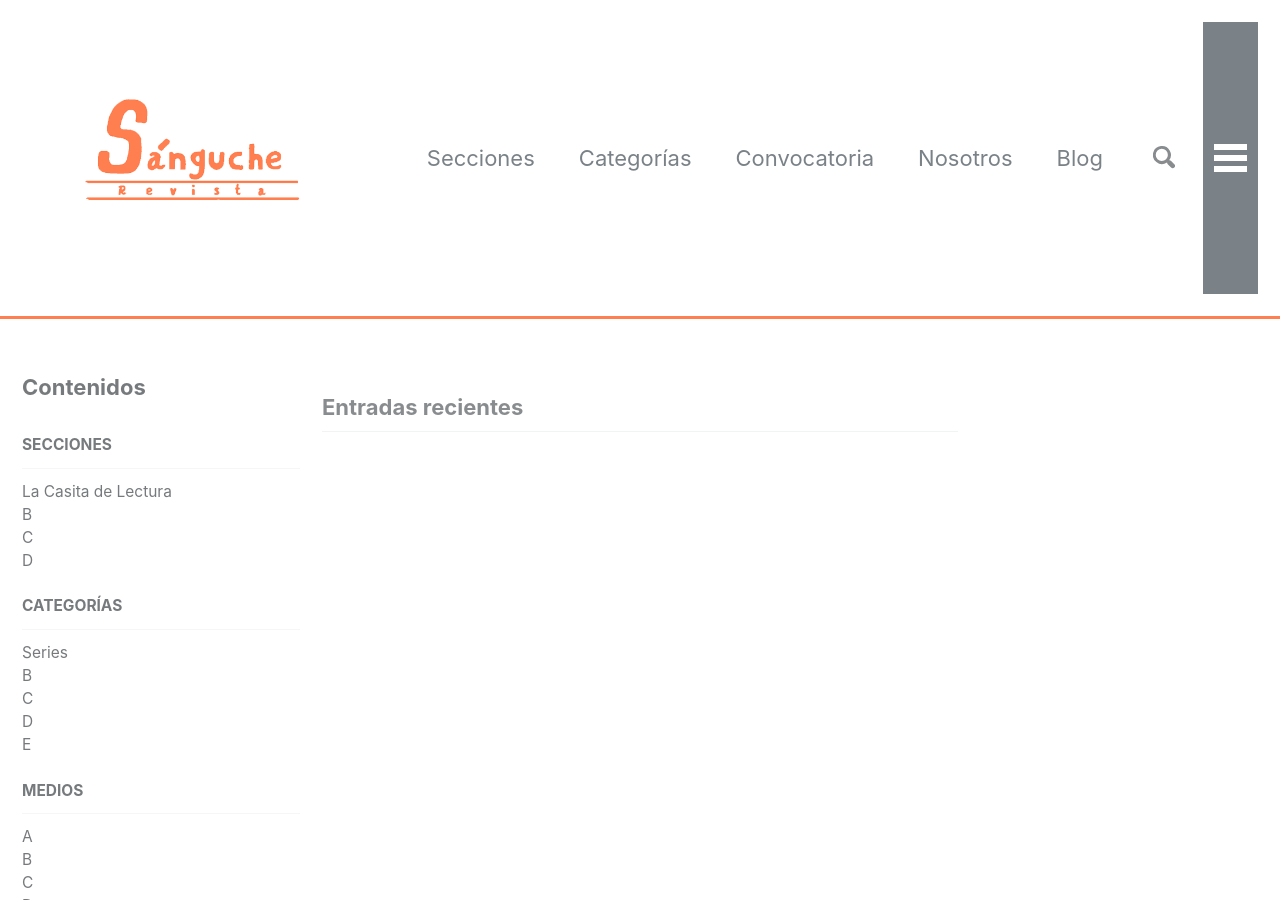
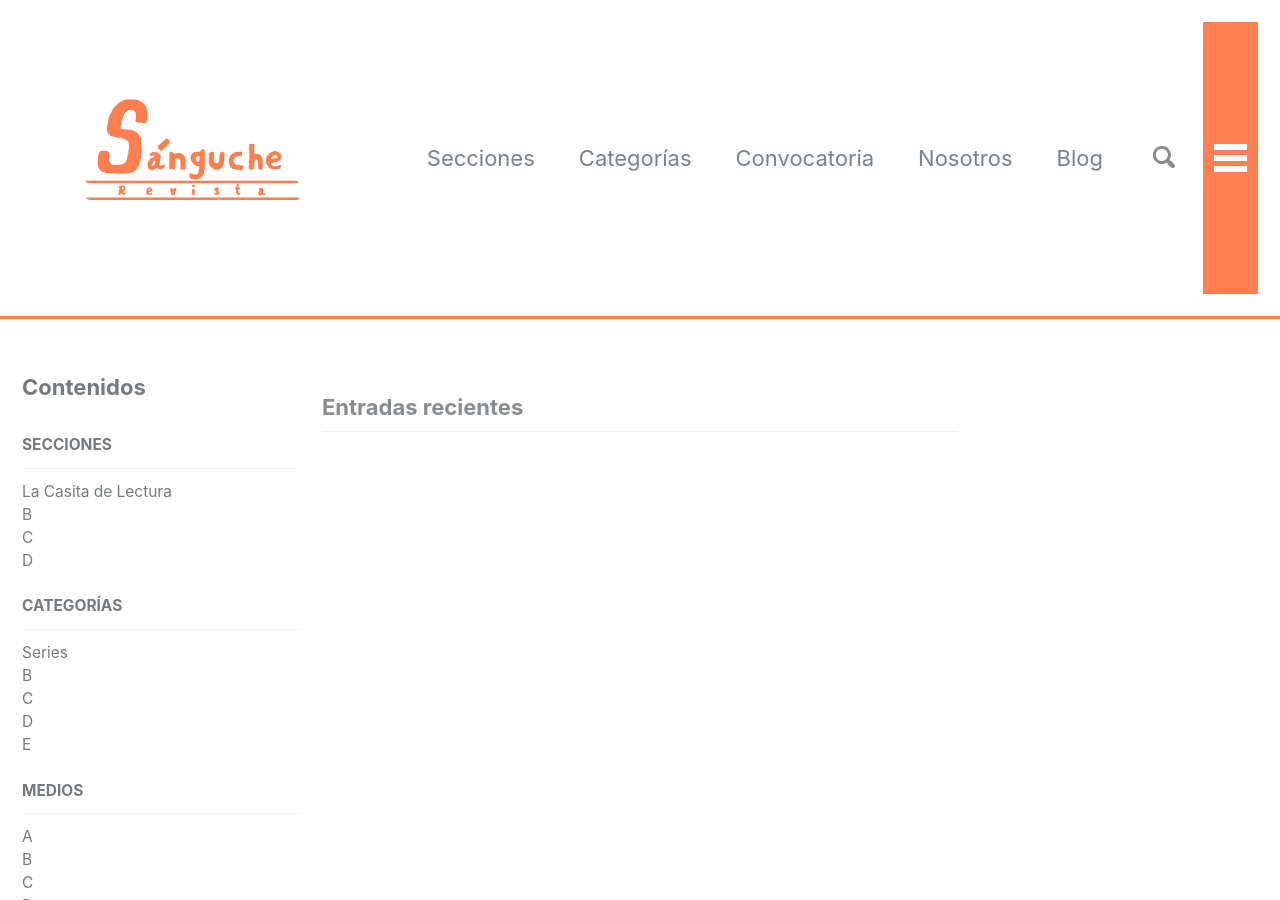
Before and after one commit to sangucherevista/sangucherevista.github.io, a Jekyll site: the page built from index.md, in a window 1280 px wide and 900 px high. Built offline with Jekyll 4.4.1, drawn with Linux system fonts in a browser that asks for light colours; nearby versions of some CDN libraries; the list of posts is cut into pages by our own code.

Commit message:
Updated '_sass/minimal-mistakes/_navigation.scss' via CloudCannon

```diff
--- a/_sass/minimal-mistakes/_navigation.scss
+++ b/_sass/minimal-mistakes/_navigation.scss
@@ -203,7 +203,7 @@
     border: 0;
     outline: none;
     color: #fff;
-    background-color: $primary-color;
+    background-color: $coral;
     cursor: pointer;
   }
 
```
